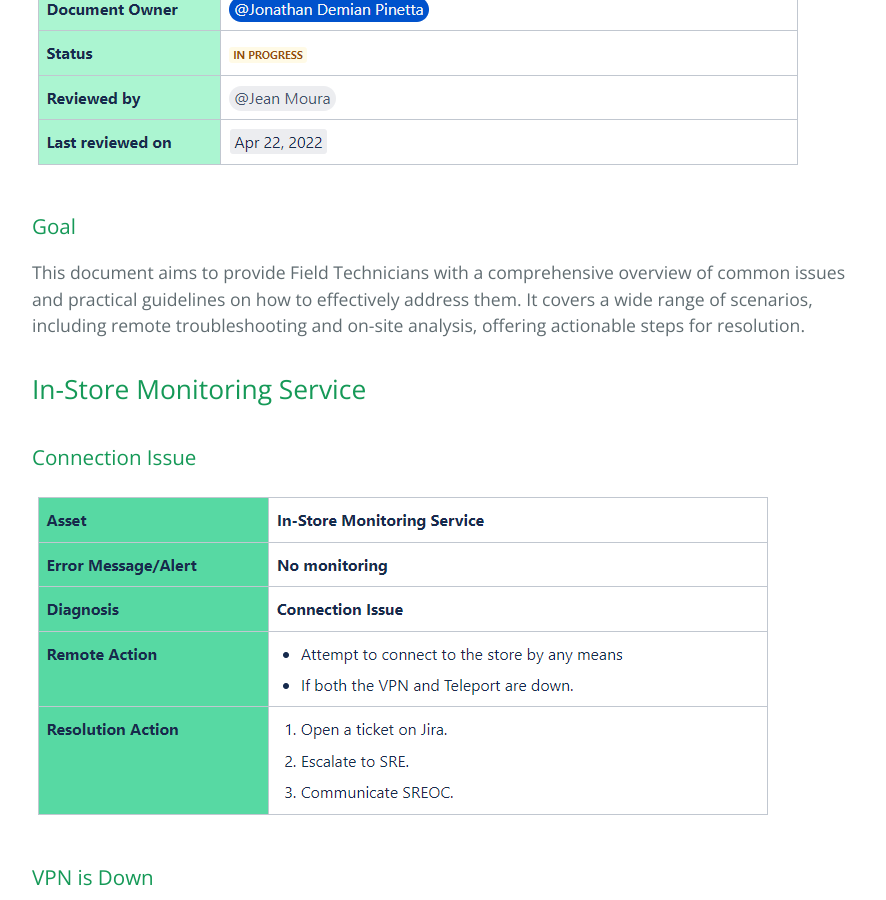
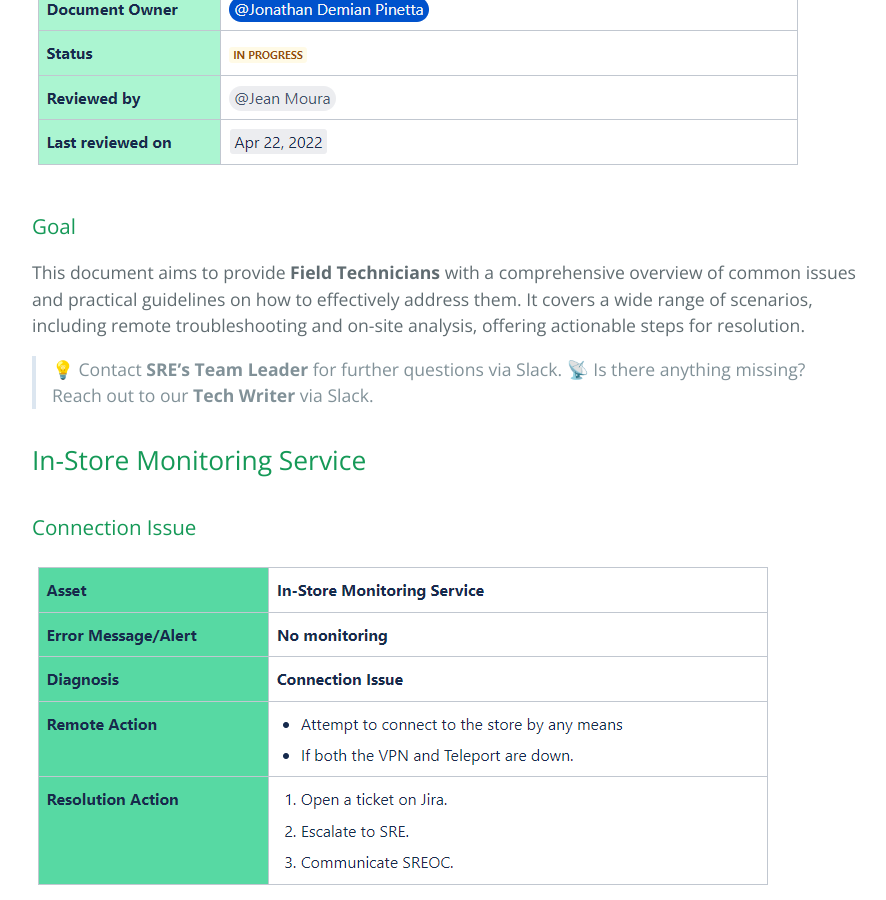
Before and after one commit to BigStepIdiomas/bigstepidiomas.github.io, a Jekyll site: the page built from pages-field-technicians-troubleshooting.md, in a window 1280 px wide and 900 px high, scrolled down 608 px. Shown: the whole window, without its empty margins (192-1078 px from the left). Built offline with Jekyll 4.4.1, drawn with Linux system fonts in a browser that asks for light colours.

Commit message:
commit - massive changes> added -pages- prefix to all pages + created new page for troubleshooting sample 01

```diff
--- a/pages-field-technicians-troubleshooting.md
+++ b/pages-field-technicians-troubleshooting.md
@@ -14,7 +14,10 @@ asd
 
 ### Goal
 
-This document aims to provide Field Technicians with a comprehensive overview of common issues and practical guidelines on how to effectively address them. It covers a wide range of scenarios, including remote troubleshooting and on-site analysis, offering actionable steps for resolution.
+This document aims to provide **Field Technicians** with a comprehensive overview of common issues and practical guidelines on how to effectively address them. It covers a wide range of scenarios, including remote troubleshooting and on-site analysis, offering actionable steps for resolution.
+
+> 💡 Contact **SRE's Team Leader** for further questions via Slack.
+> 📡 Is there anything missing? Reach out to our **Tech Writer** via Slack.
 
 ## In-Store Monitoring Service
 
```
